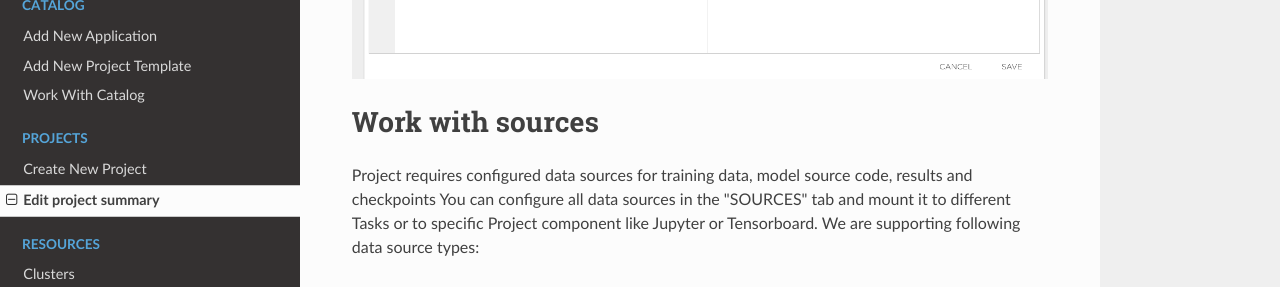
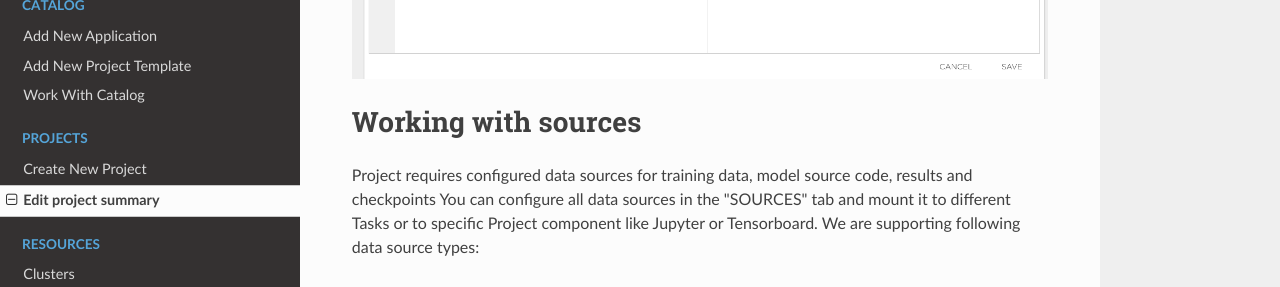
Before and after one commit to kuberlab/docs, an MkDocs documentation site: the page built from docs/Projects/Work With Project.md, in a window 1280 px wide and 900 px high, scrolled down 592 px. Shown: the part 157-444 px from the top of the window. Built offline with MkDocs 1.6.1, drawn with Linux system fonts in a browser that asks for light colours; nearby versions of some CDN libraries.

Commit message:
Update Work With Project.md

```diff
--- a/docs/Projects/Work With Project.md
+++ b/docs/Projects/Work With Project.md
@@ -4,7 +4,7 @@ Use "SUMMARY" tab to add information and additional materials which will describ
 
 ![](/img/project/summary-2.png)
 
-# <a name="source"></a>Work with sources
+# <a name="source"></a>Working with sources
 Project requires configured data sources for training data, model source code, results and checkpoints
 You can configure all data sources in the "SOURCES" tab and mount it to different Tasks or to specific Project component like Jupyter or Tensorboard.
 We are supporting following data source types:
```
